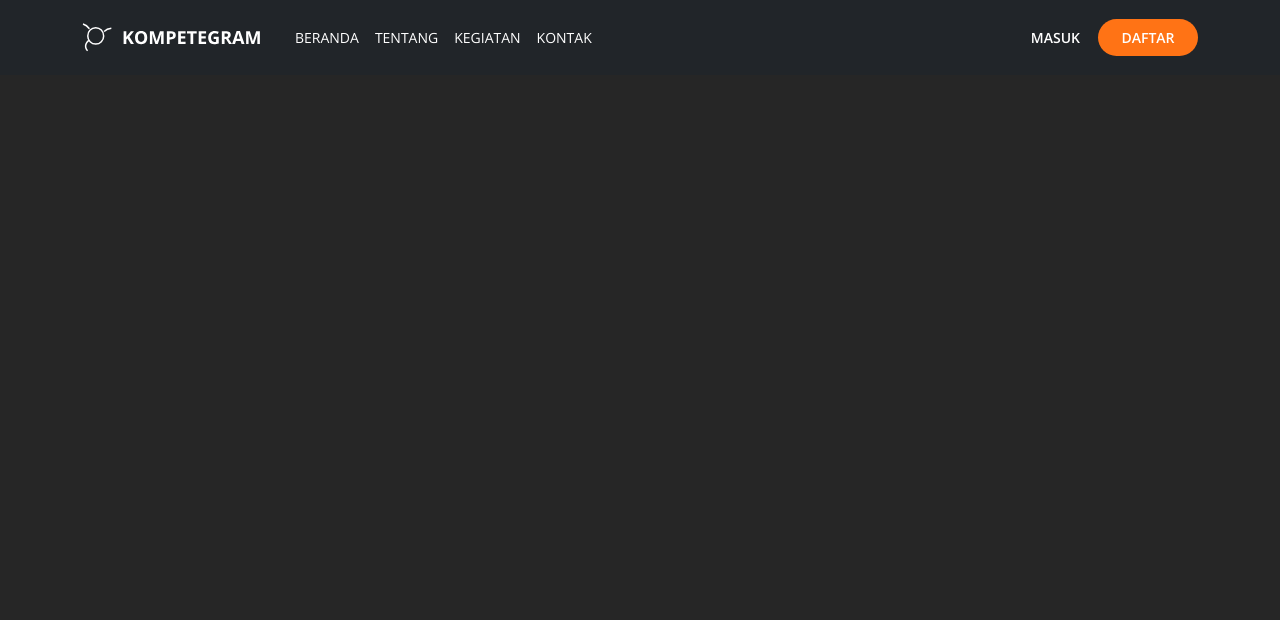
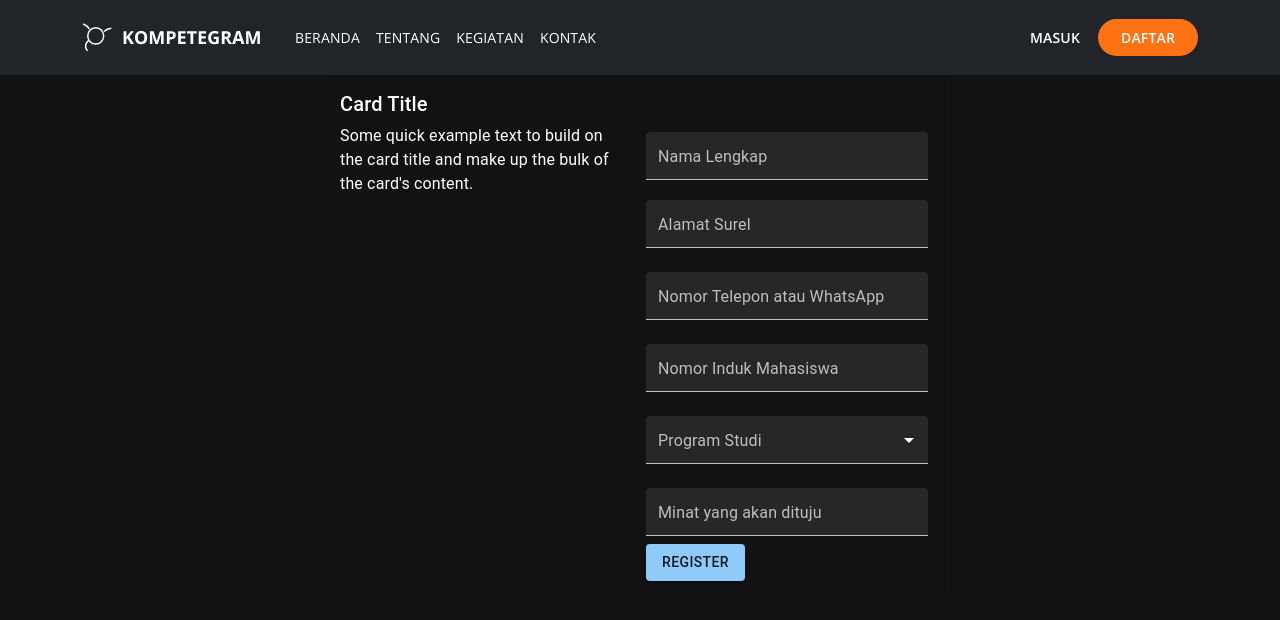
Before and after one commit to satrio-pamungkas/front-end-kompetegram-react, a React (Create React App) app: page /daftar in a window 1280 px wide. Shown: the top 620 px of the page. Built offline with nearby package versions, Linux system fonts and the light colour scheme.

Commit message:
feat: added form functionality

```diff
--- a/package.json
+++ b/package.json
@@ -3,6 +3,8 @@
   "version": "0.1.0",
   "private": true,
   "dependencies": {
+    "@emotion/react": "^11.4.1",
+    "@emotion/styled": "^11.3.0",
     "@hookform/resolvers": "^2.8.1",
     "@mui/material": "^5.0.1",
     "@testing-library/jest-dom": "^5.14.1",
--- a/src/components/Navbar.jsx
+++ b/src/components/Navbar.jsx
@@ -25,7 +25,7 @@ export const NavigationBar = () => {
                 <Navbar.Toggle aria-controls="responsive-navbar-nav" />
                 <Navbar.Collapse id="responsive-navbar-nav">
                     <Nav className="me-auto">
-                        <Nav.Link href="">BERANDA</Nav.Link>
+                        <Nav.Link onClick={beranda}>BERANDA</Nav.Link>
                         <Nav.Link href="">TENTANG</Nav.Link>
                         <Nav.Link href="">KEGIATAN</Nav.Link>
                         <Nav.Link href="">KONTAK</Nav.Link>
--- /dev/null
+++ b/src/data/Prodi.js
@@ -0,0 +1,18 @@
+export const prodi = [
+    {
+      value: 'Rekayasa Perangkat Lunak',
+      label: 'Rekayasa Perangkat Lunak'
+    },
+    {
+      value: 'Teknik Komputer',
+      label: 'Teknik Komputer'
+    },
+    {
+      value: 'Ilmu Komputer',
+      label: 'Ilmu Komputer'
+    },
+    {
+      value: 'Pendidikan Sistem dan Teknologi Informasi',
+      label: 'Pendidikan Sistem dan Teknologi Informasi'
+    },
+];
--- a/src/pages/Daftar.jsx
+++ b/src/pages/Daftar.jsx
@@ -1,7 +1,164 @@
 import { NavigationBar } from "../components/Navbar";
 
+import TextField from '@mui/material/TextField';
+import Button from '@mui/material/Button';
+import { createTheme, CssBaseline, ThemeProvider, MenuItem } from '@mui/material';
+
+import { yupResolver } from '@hookform/resolvers/yup';
+import * as Yup from 'yup';
+import { useForm, Controller } from "react-hook-form";
+
+import Row from "react-bootstrap/Row";
+import Col from "react-bootstrap/Col";
+import Card from "react-bootstrap/Card";
+
+import { prodi } from "../data/Prodi";
+
 export const Daftar = () => {
+    const theme = createTheme({
+        palette: {
+            mode: 'dark',
+        },
+    });
+
+    const validationSchema = Yup.object().shape({
+        nama: Yup.string()
+            .required('Wajib diisi'),
+        email: Yup.string()
+            .required('Wajib diisi')
+            .email('Alamat surel tidak valid'),
+        noWhatsapp: Yup.string()
+            .required('Wajib diisi'),
+        nim: Yup.string()
+            .required('Wajib diisi'),
+        minat: Yup.string()
+            .required('Wajib diisi'),
+        prodi: Yup.string()
+            .required('Wajib diisi'),
+    });
+
+    const {
+        register,
+        control,
+        handleSubmit,
+        formState: { errors }
+      } = useForm({
+        resolver: yupResolver(validationSchema)
+    });
+
+    const onSubmit = data => {
+        console.log(JSON.stringify(data, null, 2));
+    };
+
+    const onError = (errors, e) => console.log(errors, e);
+
     return (
-        <NavigationBar/>
+        <>
+            <NavigationBar/>
+            <ThemeProvider theme={theme}>
+                <CssBaseline/>
+                <Row style={{ marginRight: '0px'}}>
+                    <Col sm={2} md={3}></Col>
+                    <Col xs={12} sm={8} md={6}>
+                    <Card style={{ backgroundColor: '#121212' }}>
+                        <Card.Body>
+                            <Card.Title>Card Title</Card.Title>
+                            <Row>
+                                <Col>
+                                    <Card.Text>
+                                        Some quick example text to build on the card title and make up the bulk of
+                                        the card's content.
+                                    </Card.Text>
+                                </Col>
+                                <Col>
+                                <form onSubmit={handleSubmit(onSubmit, onError)}>
+                                    <TextField
+                                        label="Nama Lengkap"
+                                        variant="filled"
+                                        color="warning"
+                                        margin="dense"
+                                        size="small"
+                                        fullWidth
+                                        {...register('nama')}
+                                    />
+                                    <TextField
+                                        label="Alamat Surel"
+                                        variant="filled"
+                                        color="warning"
+                                        margin="normal"
+                                        size="small"
+                                        fullWidth
+                                        {...register('email')}
+                                        error={errors.email ? true : false}
+                                    />
+                                    <TextField
+                                        label="Nomor Telepon atau WhatsApp"
+                                        variant="filled"
+                                        color="warning"
+                                        margin="normal"
+                                        size="small"
+                                        fullWidth
+                                        {...register('noWhatsapp')}
+                                    />
+                                    <TextField
+                                        label="Nomor Induk Mahasiswa"
+                                        variant="filled"
+                                        color="warning"
+                                        margin="normal"
+                                        size="small"
+                                        fullWidth
+                                        {...register('nim')}
+                                    />
+                                    <Controller
+                                        render={
+                                            ({ field }) =>
+                                            <TextField
+                                                {...field}
+                                                select
+                                                color="warning"
+                                                label="Program Studi"
+                                                variant="filled"
+                                                size="small"
+                                                margin="normal"
+                                                fullWidth
+                                            >
+                                            {prodi.map((option) => (
+                                                <MenuItem key={option.value} value={option.value}>
+                                                {option.label}
+                                                </MenuItem>
+                                            ))}
+                                            </TextField>
+                                        }
+                                        control={control}
+                                        name="prodi"
+                                        defaultValue=""
+
+                                    />
+                                    <TextField
+                                        label="Minat yang akan dituju"
+                                        variant="filled"
+                                        color="warning"
+                                        margin="normal"
+                                        size="small"
+                                        fullWidth
+                                        {...register('minat')}
+                                    />
+                                    <Button
+                                        variant="contained"
+                                        color="primary"
+                                        type="submit"
+                                    >
+                                        Register
+                                    </Button>
+                                </form>
+                                </Col>
+                            </Row>
+                        </Card.Body>
+                    </Card>
+                    </Col>
+                    <Col sm={2} md={3} ></Col>
+                </Row>
+            </ThemeProvider>
+        </>
     );
 }
```
Also changed, not shown: 1 other file (tests, documents, lock files or other folders).
